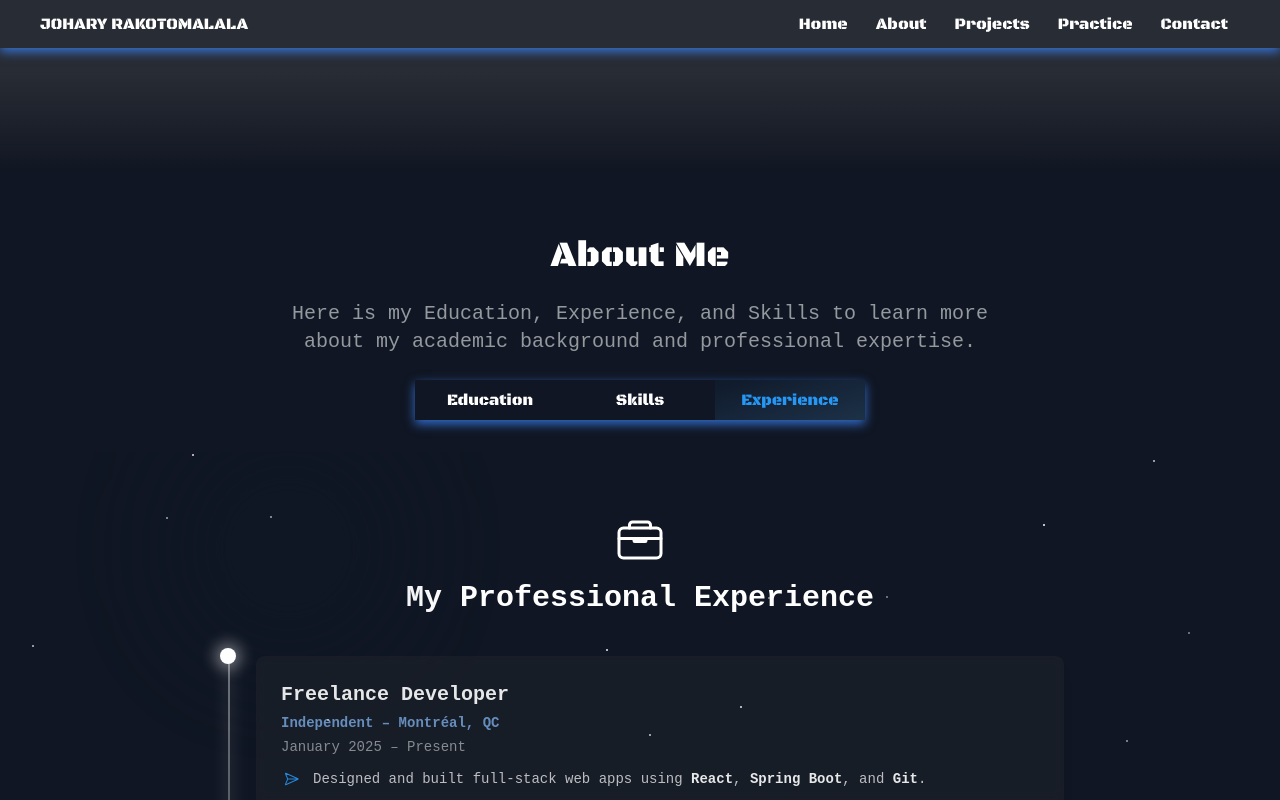
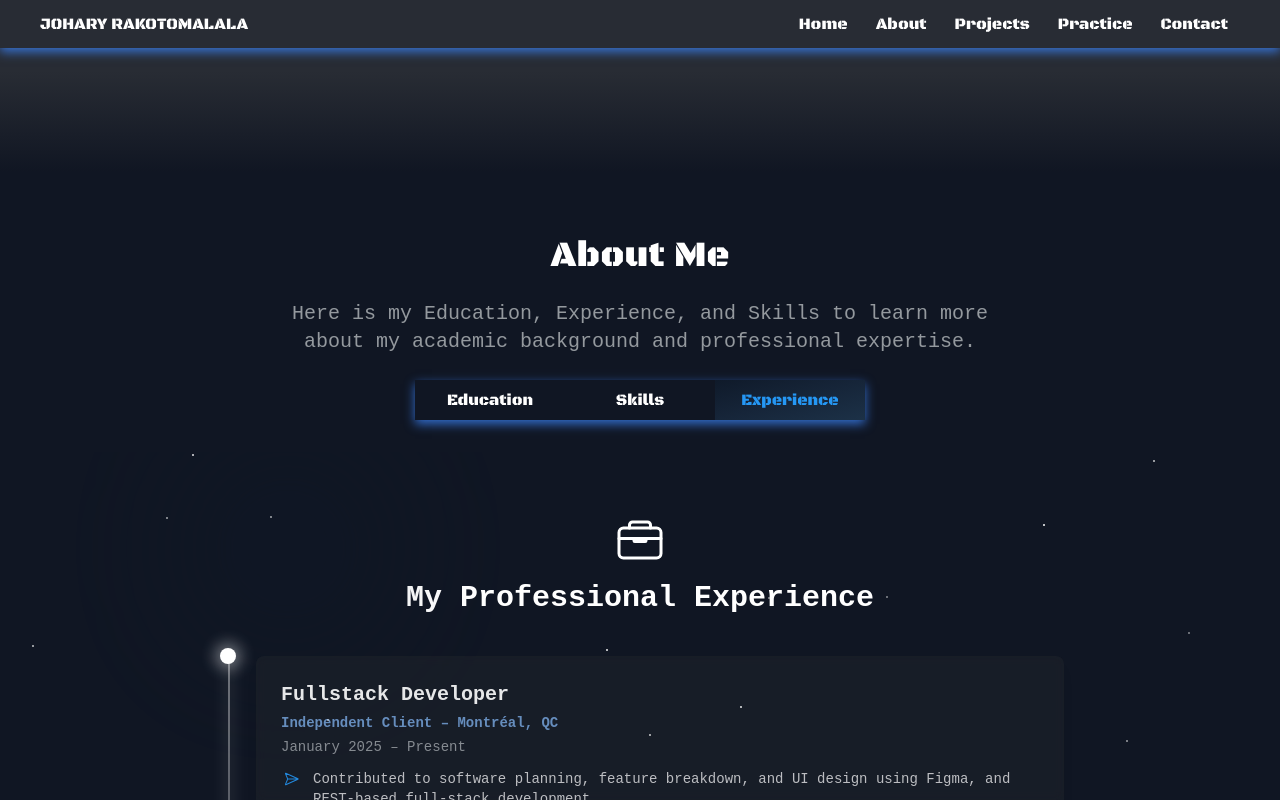
Before and after one commit to Rakotomalala01/portfolio, a React (Vite) app: page / in a window 1280 px wide. Both pictures are taken after a click on the button "Experience". Shown: the part 776-1576 px from the top of the page. Built offline with nearby package versions, Linux system fonts and the light colour scheme.

Commit message:
JR: upd content experience

```diff
--- a/src/components/ui/experience.tsx
+++ b/src/components/ui/experience.tsx
@@ -59,13 +59,13 @@ type ExperienceItem = {
 
 const EXPERIENCES: ExperienceItem[] = [
   {
-    title: "Freelance Developer",
-    institution: "Independent – Montréal, QC",
+    title: "Fullstack Developer",
+    institution: "Independent Client – Montréal, QC",
     period: "January 2025 – Present",
     bullets: [
-      "Designed and built full-stack web apps using React, Spring Boot, and Git.",
-      "Integrated AI features using TensorFlow and NLP for proof-of-concept solutions.",
-      "Enabled clients to validate ideas quickly by delivering fast, testable MVPs tailored to real-world use cases.",
+    "Contributed to software planning, feature breakdown, and UI design using Figma, and REST-based full-stack development",
+    "Developed user interfaces (login, dashboards) and containerized services with React and Docker",
+    "Currently developing backend services and evaluating AI/NLP models with FastAPI (Python)",
     ],
   },
   {
```
